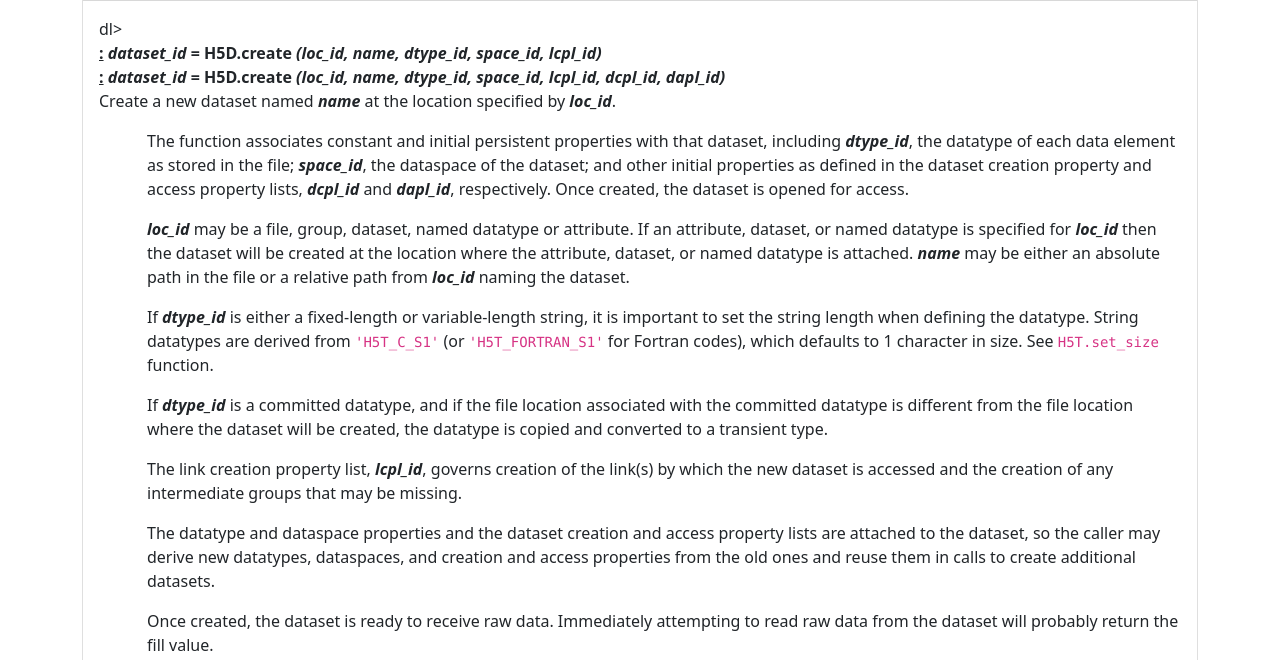
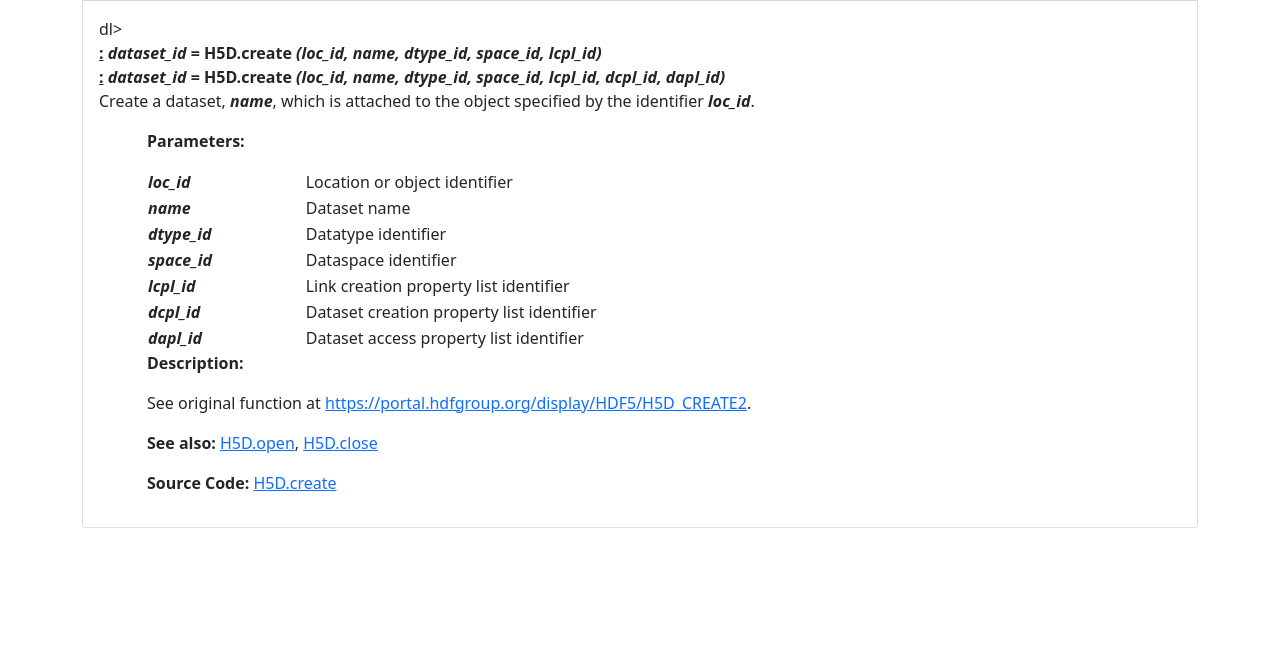
Before and after one commit to pantxo/oct-hdf5, a plain HTML site: page docs/H5D.create.html in a window 1280 px wide. Shown: the part 140-800 px from the top of the page. Drawn offline with nearby package versions, Linux system fonts and the light colour scheme; some packages are replaced by stand-ins of ours.

Commit message:
docs: push changes to generated html pages

```diff
--- a/docs/H5D.create.html
+++ b/docs/H5D.create.html
@@ -74,50 +74,24 @@ dl>
 <dt><u>:</u> <var>dataset_id</var> = <b>H5D.create</b><i> (<var>loc_id</var>, <var>name</var>, <var>dtype_id</var>, <var>space_id</var>, <var>lcpl_id</var>)</i></dt>
 <dt><u>:</u> <var>dataset_id</var> = <b>H5D.create</b><i> (<var>loc_id</var>, <var>name</var>, <var>dtype_id</var>, <var>space_id</var>, <var>lcpl_id</var>, <var>dcpl_id</var>, <var>dapl_id</var>)</i></dt>
 </dl>
-<p>Create a new dataset named <var>name</var> at the location specified by
-<var>loc_id</var>.
+<p>Create a dataset, <var>name</var>, which is attached to the object
+specified by the identifier <var>loc_id</var>.
 </p>
 <div class="ms-5">
-<p>The function associates constant and initial persistent properties with
-that dataset, including <var>dtype_id</var>, the datatype of each data element
-as stored in the file; <var>space_id</var>, the dataspace of the dataset;
-and other initial properties as defined in the dataset creation property
-and access property lists, <var>dcpl_id</var> and <var>dapl_id</var>, respectively.
-Once created, the dataset is opened for access.
+<p><strong>Parameters:</strong>
+ </p><table>
+<tr><td width="33%"><var>loc_id</var></td><td width="2%"></td><td width="65%">Location or object identifier</td></tr>
+<tr><td width="33%"><var>name</var></td><td width="2%"></td><td width="65%">Dataset name</td></tr>
+<tr><td width="33%"><var>dtype_id</var></td><td width="2%"></td><td width="65%">Datatype identifier</td></tr>
+<tr><td width="33%"><var>space_id</var></td><td width="2%"></td><td width="65%">Dataspace identifier</td></tr>
+<tr><td width="33%"><var>lcpl_id</var></td><td width="2%"></td><td width="65%">Link creation property list identifier</td></tr>
+<tr><td width="33%"><var>dcpl_id</var></td><td width="2%"></td><td width="65%">Dataset creation property list identifier</td></tr>
+<tr><td width="33%"><var>dapl_id</var></td><td width="2%"></td><td width="65%">Dataset access property list identifier</td></tr>
+</table>
+
+<p><strong>Description:</strong>
 </p>
-<p><var>loc_id</var> may be a file, group, dataset, named datatype or attribute.
-If an attribute, dataset, or named datatype is specified for <var>loc_id</var>
-then the dataset will be created at the location where the attribute,
-dataset, or named datatype is attached.  <var>name</var> may be either an
-absolute path in the file or a relative path from <var>loc_id</var> naming the
-dataset.
-</p>
-<p>If <var>dtype_id</var> is either a fixed-length or variable-length string,
-it is important to set the string length when defining the datatype.
-String datatypes are derived from <code>'H5T_C_S1'</code>
-(or <code>'H5T_FORTRAN_S1'</code> for Fortran codes), which defaults to 1
-character in size. See <code>H5T.set_size</code> function.
-</p>
-<p>If <var>dtype_id</var> is a committed datatype, and if the file location
-associated with the committed datatype is different from the file location
-where the dataset will be created, the datatype is copied and converted
-to a transient type.
-</p>
-<p>The link creation property list, <var>lcpl_id</var>, governs creation of the
-link(s) by which the new dataset is accessed and the creation of any
-intermediate groups that may be missing.
-</p>
-<p>The datatype and dataspace properties and the dataset creation and access
-property lists are attached to the dataset, so the caller may derive new
-datatypes, dataspaces, and creation and access properties from the old ones
-and reuse them in calls to create additional datasets.
-</p>
-<p>Once created, the dataset is ready to receive raw data. Immediately
-attempting to read raw data from the dataset will probably return the
-fill value.
-</p>
-<p>To conserve and release resources, the dataset should be closed when access
-is no longer required.
+<p>See original function at <a href="https://portal.hdfgroup.org/display/HDF5/H5D_CREATE2">https://portal.hdfgroup.org/display/HDF5/H5D_CREATE2</a>.
 </p>
 <p><strong>See also: </strong>
   <a href="H5D.open.html">H5D.open</a>,
```
Also changed, not shown: docs/H5A.get_space.html (+1 -0 lines), docs/H5A.get_type.html (+2 -0 lines), docs/H5D.close.html (+12 -1 lines), docs/H5D.get_create_plist.html (+9 -2 lines), docs/H5D.get_space.html (+9 -4 lines), docs/H5D.get_type.html (+11 -6 lines), docs/H5D.open.html (+13 -10 lines), docs/index.html (+2 -1 lines), 1 other file.
